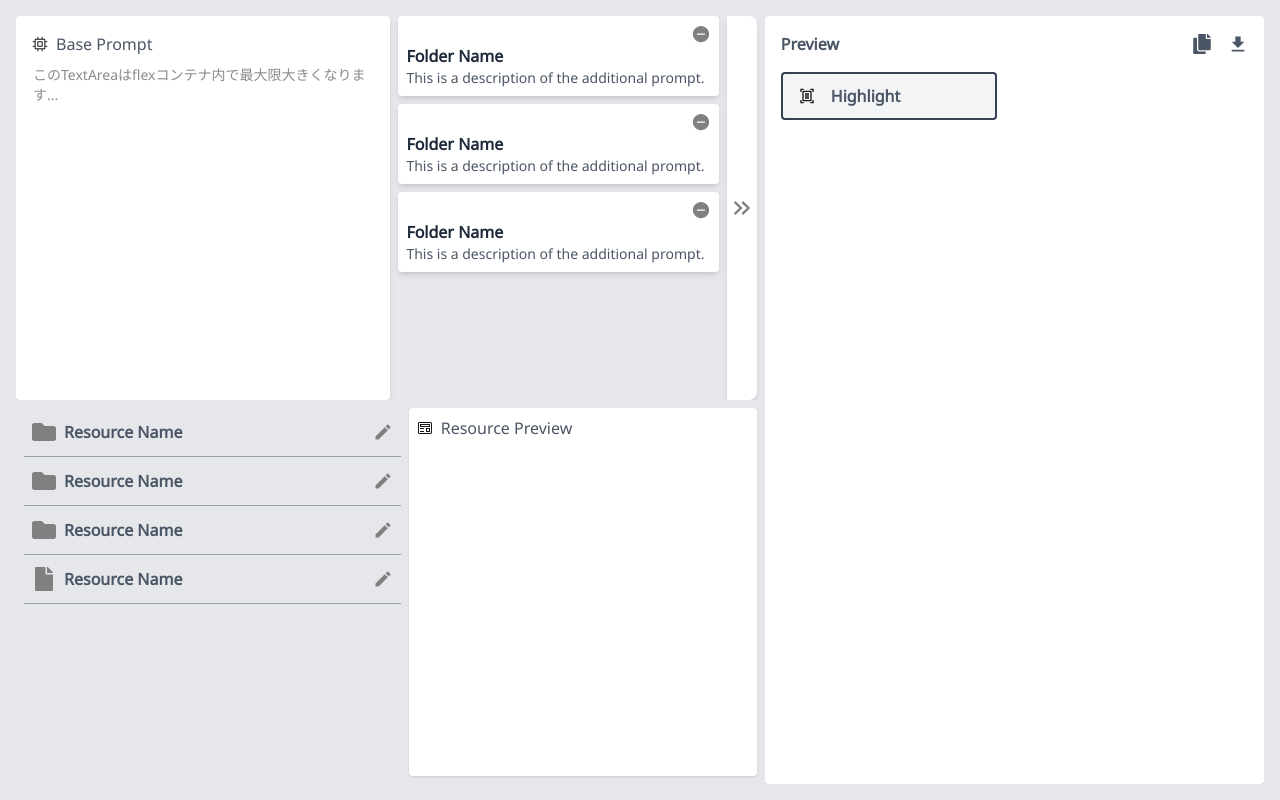
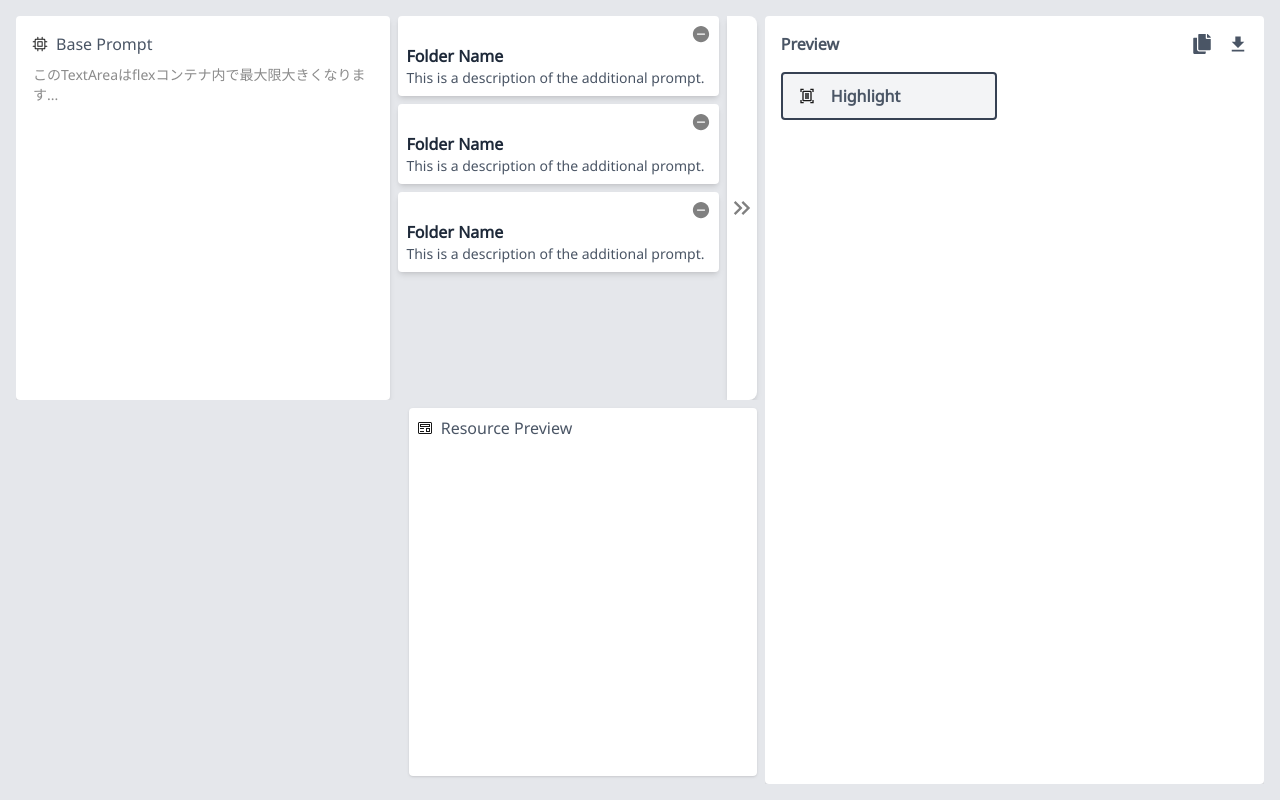
Before and after one commit to yoshiInGit/prompt_pot, a Next.js app: page /editor in a window 1280 px wide. Built offline with nearby package versions, Linux system fonts and the light colour scheme.

Commit message:
リソースステートを作成

```diff
--- /dev/null
+++ b/app/(pages)/_state/resouce_state.ts
@@ -0,0 +1,54 @@
+import { Folder, File } from "@/app/models/directory";
+
+// 現在表紙しているリソース欄の状態を管理するシングルトン
+type OnChange  = ({isNested, folders, files}:{isNested:boolean, folders:Folder[], files:File[]})=>void
+
+class ResourceState {
+  private static instance: ResourceState;
+
+  // プライベートコンストラクタ - 外部からのインスタンス化を防ぐ
+  private constructor() {
+    // 初期化処理をここに記述
+    this.initialize();
+  }
+
+  // シングルトンインスタンスを取得するメソッド
+  public static getInstance(): ResourceState {
+    if (!ResourceState.instance) {
+      ResourceState.instance = new ResourceState();
+    }
+    return ResourceState.instance;
+  }
+
+  // 初期化処理
+  private initialize(): void {
+    // リソースの初期化処理をここに実装
+    console.log('ResourceState initialized');
+  }
+
+  // シングルトンのクローンを防ぐ
+  public clone(): never {
+    throw new Error('Cannot clone singleton instance');
+  }
+
+  private isNested : boolean = false; // 現在表示しているリソース欄が何かのフォルダの中にあるかどうか。（上位のフォルダに戻れるか）
+  private folders: Folder[] = [];
+  private files : File[] = [];
+
+  private subscribers : OnChange[] = []
+
+  public subscribe = (onChange : OnChange) => {
+    this.subscribers.push(onChange);
+  }
+
+  public unsubscribe = (onChange : OnChange) => {
+    this.subscribers.filter(sub => sub !== onChange);
+  }
+
+  public notify = () => {
+    this.subscribers.forEach(sub => sub({isNested:this.isNested, folders:this.folders, files:this.files}));
+  }
+
+}
+
+export default ResourceState;
--- a/app/(pages)/editor/page.tsx
+++ b/app/(pages)/editor/page.tsx
@@ -1,6 +1,7 @@
 'use client';
 
 import { MdKeyboardDoubleArrowRight } from "react-icons/md";
+import { IoReturnUpBack } from "react-icons/io5";
 import { VscPreview } from "react-icons/vsc";
 import { GoCpu } from "react-icons/go";
 import { FaCopy } from "react-icons/fa";
@@ -8,8 +9,16 @@ import { IoMdDownload } from "react-icons/io";
 import AdditionalPromptCard from "./modules/AdditionalPromptCard";
 import ResourceTile from "./modules/ResouceTile";
 import PrevHighlightCard from "./modules/PrevHighlightCard";
+import { useState } from "react";
+import { File, Folder } from "@/app/models/directory";
 
 const Editor = () => {
+
+    // リソースリスト
+    const [isNested, setIsNested] = useState(false);
+    const [resourceFolders, setResourceFolders] = useState<Folder[]>([]);
+    const [resourceFiles, setResourceFiles] = useState<File[]>([])
+
     return(
         <div className="absolute top-0 left-0 bottom-0 right-0 overflow-hidden flex bg-gray-200 p-4">
 
@@ -49,11 +58,26 @@ const Editor = () => {
                 <div className="w-full h-1/2 overflow-hidden flex p-2">
                     {/* リソースリスト */}
                     <div className="w-2/3 flex flex-col pr-2">
-                        <ResourceTile/>
-                        <ResourceTile/>
-                        <ResourceTile/>
-                        <ResourceTile
-                            type="file"/>
+                        <div className="w-full">
+                            {isNested && <IoReturnUpBack size={32}  className="cursor-pointer hover:bg-gray-300 p-1"/>}
+                        </div>
+                        { resourceFolders.map((folder) => (
+                            <ResourceTile
+                                key={folder.id}
+                                type="folder"
+                                name={folder.name}
+                                />
+                            ))
+                         }
+
+                         { resourceFiles.map((file) => (
+                            <ResourceTile
+                                key={file.id}
+                                type="file"
+                                name={file.name}
+                                />
+                            ))
+                         }
 
                     </div>
 
--- /dev/null
+++ b/app/models/directory.ts
@@ -0,0 +1,9 @@
+export type Folder = {
+    id   : string,
+    name : string,
+}
+
+export type File = {
+    id   : string,
+    name : string
+}
```
Also changed, not shown: 1 other file (tests, documents, lock files or other folders).
